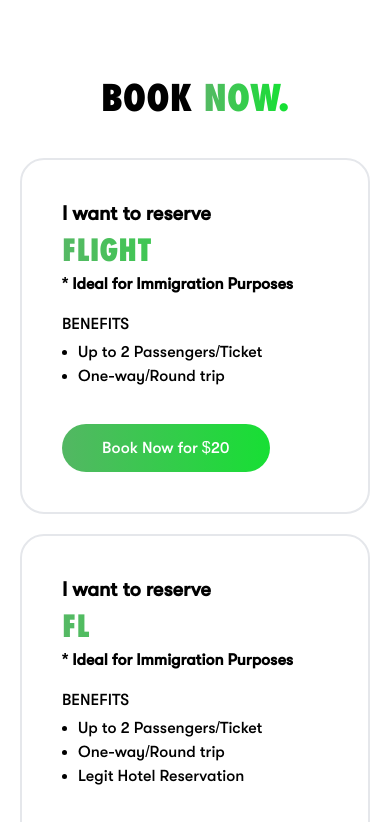
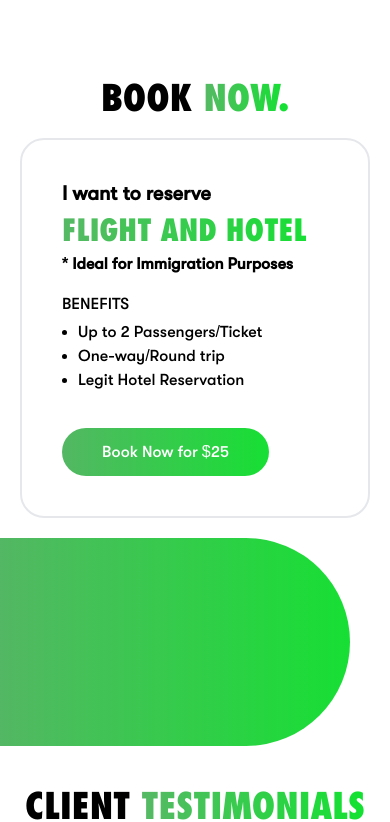
Before and after one commit to rashid-090/dummydo-frontend, a React (Vite) app: page / in a window 390 px wide. Shown: the part 1474-2296 px from the top of the page. Built offline with nearby package versions, Linux system fonts and the light colour scheme.

Commit message:
plan chaging effect

```diff
--- a/src/components/Footer/Footer.tsx
+++ b/src/components/Footer/Footer.tsx
@@ -3,8 +3,23 @@ import { FaFacebook } from "react-icons/fa";
 import { FaInstagram } from "react-icons/fa";
 import { Link } from 'react-router-dom';
 import {globe,gif1} from '../../assets'
+import { useEffect, useState } from 'react';
+import { motion } from 'framer-motion';
 
 const Footer = () => {
+  const [isFlipped, setIsFlipped] = useState(false);
+
+  useEffect(() => {
+    const flipInterval = setInterval(() => {
+      setIsFlipped((prev) => !prev);
+    }, 2000);
+
+    return () => clearInterval(flipInterval);
+  }, []);
+
+
+
+
   return (
     <main className='w-11/12 xl:w-9/12 mx-auto'>
       {/* get in touch */}
--- a/src/components/home/Plans.tsx
+++ b/src/components/home/Plans.tsx
@@ -1,7 +1,17 @@
-import React from 'react';
+import React, { useEffect, useState } from 'react';
 import { Typewriter } from 'react-simple-typewriter'
 
 const Plans = () => {
+    const [isFlipped, setIsFlipped] = useState(false);
+
+    useEffect(() => {
+      const flipInterval = setInterval(() => {
+        setIsFlipped((prev) => !prev);
+      }, 5000);
+
+      return () => clearInterval(flipInterval);
+    }, []);
+
   return (
     <div className='xl:pr-44 pt-10 xl:py-20'>
         <div className='hidden mr-5 md:mr-0 h-60 xl:h-full bg-gradient-to-r from-bg-from to-bg-to rounded-r-[15rem]'>
@@ -18,7 +28,70 @@ const Plans = () => {
             <div className='hidden xl:block mr-5 md:mr-0 h-60 xl:h-full bg-gradient-to-r from-bg-from to-bg-to rounded-r-[15rem]'>
 
             </div>
-            <div className='px-5 md:px-8  md:col-span-2 py-10 grid grid-cols-1 md:grid-cols-2 gap-y-5 gap-x-5'>
+            {/* only mobile */}
+            <div className='p-5 block md:hidden'>
+                {isFlipped ?
+                    (
+                        <div className='flex flex-col justify-between gap-4 border-2 rounded-3xl hover:shadow-2xl  duration-300  p-10'>
+                    <div className='space-y-1'>
+                        <h1 className='text-xl md:text-3xl font-bold text-black'>I want to reserve</h1>
+                        {/* <h1 className='text-3xl font-bold gradient-text font-futuracondensed uppercase'>Flight only</h1> */}
+                        <h1 className='text-2xl sm:text-3xl font-bold gradient-text font-futuracondensed uppercase'><Typewriter
+                        words={['flight only','flight only']}
+                        cursor
+                        loop
+                        cursorColor='transparent'
+                        typeSpeed={100}
+                        deleteSpeed={100}
+                        delaySpeed={100}
+                        />
+                        </h1>
+                        <h1 className='text-base xl:text-lg font-bold text-black'>* Ideal for Immigration Purposes</h1>
+                    </div>
+                    <div className='space-y-1 mb-5'>
+                        <p className='text-base font-medium uppercase'>Benefits</p>
+                        <ul className='list-disc pl-4 text-base font-medium'>
+                            <li>Up to 2 Passengers/Ticket</li>
+                            <li>One-way/Round trip</li>
+                        </ul>
+                    </div>
+                    <button className='bg-gradient-to-r from-bg-from to-bg-to text-white px-10 py-3 rounded-full w-fit'>Book Now for $20</button>
+                </div>
+                    )
+                    :
+                    (
+                        <div className='flex flex-col justify-between gap-4 border-2 rounded-3xl hover:shadow-2xl  duration-300  p-10'>
+                    <div className='space-y-1'>
+                            <h1 className='text-xl md:text-3xl font-bold text-black'>I want to reserve</h1>
+                            {/* <h1 className='text-3xl font-bold gradient-text font-futuracondensed uppercase'>Flight and Hotel</h1> */}
+                            <h1 className='text-2xl sm:text-3xl font-bold gradient-text font-futuracondensed uppercase'><Typewriter
+                        words={['Flight and Hotel','Flight and Hotel']}
+                        cursor
+                        loop
+                        cursorColor='transparent'
+                        typeSpeed={100}
+                        deleteSpeed={100}
+                        delaySpeed={100}
+                        />
+                        </h1>
+                            <h1 className='text-base xl:text-lg font-bold text-black'>* Ideal for Immigration Purposes</h1>
+                    </div>
+                    <div className='space-y-1 mb-5'>
+                            <p className='text-base font-medium uppercase'>Benefits</p>
+                            <ul className='list-disc pl-4 text-base font-medium'>
+                                <li>Up to 2 Passengers/Ticket</li>
+                                <li>One-way/Round trip</li>
+                                <li>Legit Hotel Reservation</li>
+                            </ul>
+                    </div>
+                    <button className='bg-gradient-to-r from-bg-from to-bg-to text-white px-10 py-3 rounded-full w-fit'>Book Now for $25</button>
+                </div>
+                    )
+            }
+
+            </div>
+            {/* only large */}
+            <div className='hidden md:grid px-5 md:px-8  md:col-span-2 py-10  grid-cols-1 md:grid-cols-2 gap-y-5 gap-x-5'>
                 <div className='flex flex-col justify-between gap-4 border-2 rounded-3xl hover:shadow-2xl  duration-300  p-10'>
                     <div className='space-y-1'>
                         <h1 className='text-xl md:text-3xl font-bold text-black'>I want to reserve</h1>
```
